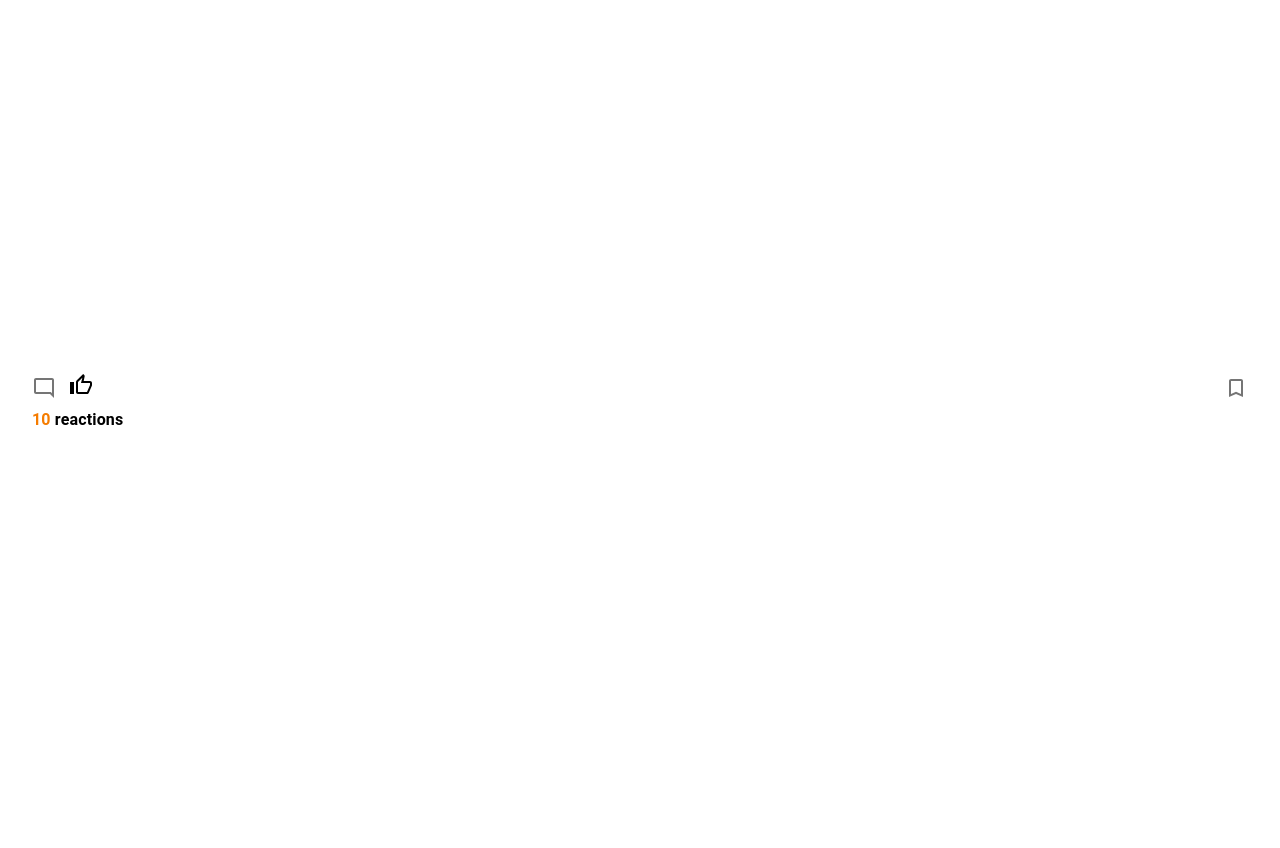
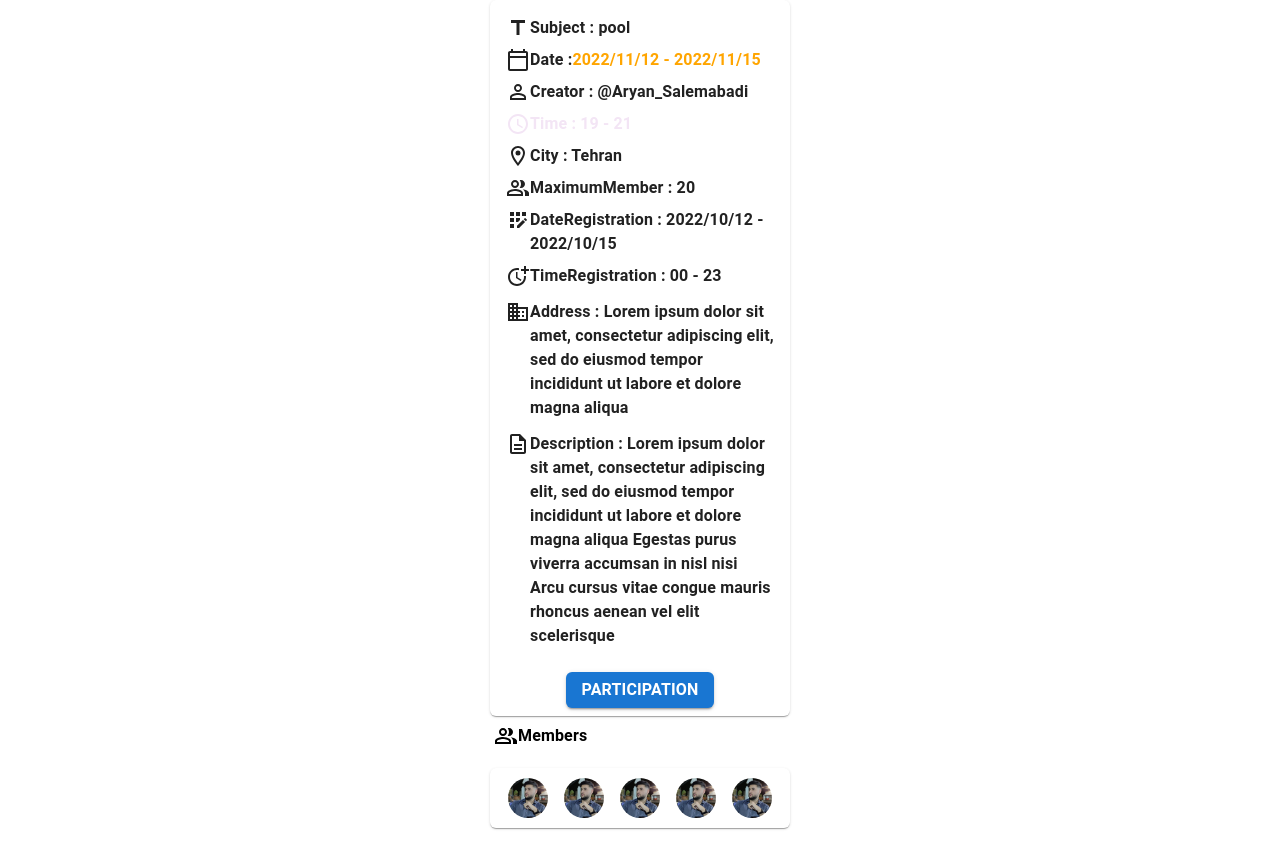
Before and after one commit to behrooz-arabzade/weekend, a Next.js app: page / in a window 1280 px wide. Before the commit the page ends 800 px from the top, so only its background shows below. Built offline with nearby package versions, Linux system fonts and the light colour scheme.

Commit message:
create eventdetails on component-eventdetails branch

```diff
--- /dev/null
+++ b/components/molecules/EventDetails/EventDetails.tsx
@@ -0,0 +1,185 @@
+import React, { FC } from "react";
+import { Button, Card, Grid, Typography, Avatar } from '@mui/material';
+
+
+
+
+//Icon
+import TitleIcon from '@mui/icons-material/Title';
+import CalendarTodayOutlinedIcon from '@mui/icons-material/CalendarTodayOutlined';
+import PersonOutlineOutlinedIcon from '@mui/icons-material/PersonOutlineOutlined';
+import AccessTimeOutlinedIcon from '@mui/icons-material/AccessTimeOutlined';
+import LocationOnOutlinedIcon from '@mui/icons-material/LocationOnOutlined';
+import PeopleAltOutlinedIcon from '@mui/icons-material/PeopleAltOutlined';
+import AppRegistrationOutlinedIcon from '@mui/icons-material/AppRegistrationOutlined';
+import MoreTimeOutlinedIcon from '@mui/icons-material/MoreTimeOutlined';
+import BusinessOutlinedIcon from '@mui/icons-material/BusinessOutlined';
+import DescriptionOutlinedIcon from '@mui/icons-material/DescriptionOutlined';
+
+
+
+
+//Css(Style Sheet)
+import useEventDetails from "./useStyle";
+
+
+//InterFace
+
+interface IEventDetails {
+    event: {
+        subject: string;
+        TimeEvent: string;
+        time: string;
+        creator: string;
+        city: string;
+        maximumMember: string;
+        dateRegistration: string;
+        timeRegistration: string;
+        address: string;
+        description: string;
+    };
+
+    users: Array<{
+        profile: string;
+    }>
+
+}
+
+
+const EventDetails: FC<IEventDetails> = ({
+    event,
+    users
+}) => {
+
+    const {classes, cx} = useEventDetails();
+
+    return (
+        <div>
+
+
+            <Card sx={{ width: "300px" }}>
+                <Grid p={4}>
+                    <Grid>
+                        <Typography fontWeight="bold">
+                            <Grid display="flex">
+                                <TitleIcon></TitleIcon>
+                                Subject : {event.subject}
+                            </Grid>
+                        </Typography>
+                    </Grid>
+                    <Grid mt={2}>
+                        <Typography fontWeight="bold">
+                            <Grid display="flex" >
+                                <CalendarTodayOutlinedIcon></CalendarTodayOutlinedIcon>
+                                Date :   <span style={{ color: "orange" }}>{event.TimeEvent}</span>
+                            </Grid>
+                        </Typography>
+                    </Grid>
+                    <Grid mt={2}>
+                        <Typography fontWeight="bold">
+                            <Grid display="flex">
+                                <PersonOutlineOutlinedIcon></PersonOutlineOutlinedIcon>
+                                Creator : {event.creator}
+                            </Grid>
+                        </Typography>
+                    </Grid>
+                    <Grid mt={2}>
+                        <Typography fontWeight="bold" color="#F3E5F5">
+                            <Grid display="flex">
+                                <AccessTimeOutlinedIcon></AccessTimeOutlinedIcon>
+                                Time : {event.time}
+                            </Grid>
+                        </Typography>
+                    </Grid>
+                    <Grid mt={2}>
+                        <Typography fontWeight="bold">
+                            <Grid display="flex">
+                                <LocationOnOutlinedIcon></LocationOnOutlinedIcon>
+                                City : {event.city}
+                            </Grid>
+                        </Typography>
+                    </Grid>
+                    <Grid mt={2}>
+                        <Typography fontWeight="bold">
+                            <Grid display="flex" >
+                                <PeopleAltOutlinedIcon></PeopleAltOutlinedIcon>
+                                MaximumMember : {event.maximumMember}
+                            </Grid>
+                        </Typography>
+                    </Grid>
+                    <Grid mt={2}>
+                        <Typography fontWeight="bold">
+                            <Grid display="flex">
+                                <AppRegistrationOutlinedIcon></AppRegistrationOutlinedIcon>
+                                DateRegistration : {event.dateRegistration}
+                            </Grid>
+                        </Typography>
+                    </Grid>
+                    <Grid mt={2}>
+                        <Typography fontWeight="bold">
+                            <Grid display="flex">
+                                <MoreTimeOutlinedIcon></MoreTimeOutlinedIcon>
+                                TimeRegistration : {event.timeRegistration}
+                            </Grid>
+                        </Typography>
+                    </Grid>
+                    <Grid mt={3}>
+                        <Typography fontWeight="bold">
+                            <Grid display="flex">
+                                <BusinessOutlinedIcon></BusinessOutlinedIcon>
+                                Address : {event.address}
+                            </Grid>
+                        </Typography>
+                    </Grid>
+                    <Grid mt={3}>
+                        <Typography fontWeight="bold">
+                            <Grid display="flex">
+                                <DescriptionOutlinedIcon></DescriptionOutlinedIcon>
+                                Description : {event.description}
+                            </Grid>
+                        </Typography>
+                    </Grid>
+                </Grid>
+                <Grid display="flex" justifyContent="center" m={2}>
+                    <Button variant="contained">
+                        <Typography fontWeight="bold" onClick={() => {
+
+                            alert("Enter")
+                        }}
+                        >
+                            Participation
+                        </Typography>
+                    </Button>
+                </Grid>
+            </Card>
+            <Grid mx={1} mt={2}>
+                <Typography fontWeight="bold">
+                    <Grid display="flex" >
+                        <PeopleAltOutlinedIcon></PeopleAltOutlinedIcon>
+                        Members
+                    </Grid>
+                </Typography>
+            </Grid>
+            <Grid>
+                <Card
+                    className={cx(classes.member)}
+                    sx={{ }}
+                >
+                    <Grid display="flex" sx={{ overflowX: "auto" }} >
+                        {
+                            users.map((user, index) => {
+                                return (
+                                    <Grid key={index} mx={2}>
+                                        <Avatar src={user.profile} />
+                                    </Grid>
+                                )
+                            })
+                        }
+                    </Grid>
+                </Card>
+            </Grid>
+        </div>
+    )
+}
+
+export default EventDetails;
--- /dev/null
+++ b/components/molecules/EventDetails/useStyle.ts
@@ -0,0 +1,15 @@
+import { makeStyles } from "tss-react/mui";
+
+const useEventDetails = makeStyles()((theme) => ({
+
+    member: {
+
+        margin: "20px 0px",
+        padding: "10px",
+        width: "300px"
+
+    }
+
+
+}));
+export default useEventDetails;
--- a/package.json
+++ b/package.json
@@ -21,6 +21,7 @@
     "@mui/styled-engine-sc": "^5.10.6",
     "@mui/styles": "^5.10.6",
     "@reduxjs/toolkit": "^1.8.5",
+    "@types/react-slick": "^0.23.10",
     "classnames": "^2.3.2",
     "next": "12.3.0",
     "next-pwa": "^5.6.0",
--- a/pages/index.tsx
+++ b/pages/index.tsx
@@ -13,7 +13,7 @@ import ReactionButton from "components/molecules/ReactionButton/ReactionButton";
 import Like from "components/molecules/ReactionButton/Like";
 import UnLike from "components/molecules/ReactionButton/UnLike";
 import Idea from "components/molecules/ReactionButton/Idea";
-
+import EventDetails from "components/molecules/EventDetails/EventDetails";
 
 
 //Icons
@@ -25,27 +25,60 @@ import styles from "../styles/Home.module.css";
 import { Container } from "@mui/system";
 import { Grid } from "@mui/material";
 
+
 const Home: NextPage = () => {
+
+  const event = {
+
+    subject : "pool",
+    TimeEvent : "2022/11/12 - 2022/11/15",
+    time : "19 - 21",
+    creator : "@Aryan_Salemabadi",
+    city : "Tehran",
+    maximumMember: "20",
+    dateRegistration : "2022/10/12 - 2022/10/15",
+    timeRegistration : " 00 - 23 " ,
+    address : "Lorem ipsum dolor sit amet, consectetur adipiscing elit, sed do eiusmod tempor incididunt ut labore et dolore magna aliqua",
+    description : "Lorem ipsum dolor sit amet, consectetur adipiscing elit, sed do eiusmod tempor incididunt ut labore et dolore magna aliqua Egestas purus viverra accumsan in nisl nisi Arcu cursus vitae congue mauris rhoncus aenean vel elit scelerisque"
+
+  };
+
+  const users = [
+    {
+     profile : "Images/Aryan.jpg"
+  },
+    {
+     profile : "Images/Aryan.jpg"
+  },
+    {
+     profile : "Images/Aryan.jpg"
+  },
+    {
+     profile : "Images/Aryan.jpg"
+  },
+    {
+     profile : "Images/Aryan.jpg"
+  },
+    {
+     profile : "Images/Aryan.jpg"
+  },
+]
+
+
   return (
     <div className={styles.container}>
       <Container>
     <Grid
-    height="100vh"
      display="flex"
       justifyContent="center"
        alignItems="center"
        >
-        <FeedPostFooter
-          reactionCount={10}
-          currentReactionId = {3}
-          onSaveClicked={()=>{
-            console.log("post saved")
-          }}
-          onCommentsClicked={()=>{
-            console.log("comment")
-          }}
+          <EventDetails
 
-        />
+          event={event}
+
+          users = {users}
+          />
     </Grid>
     </Container>
     </div>
```
